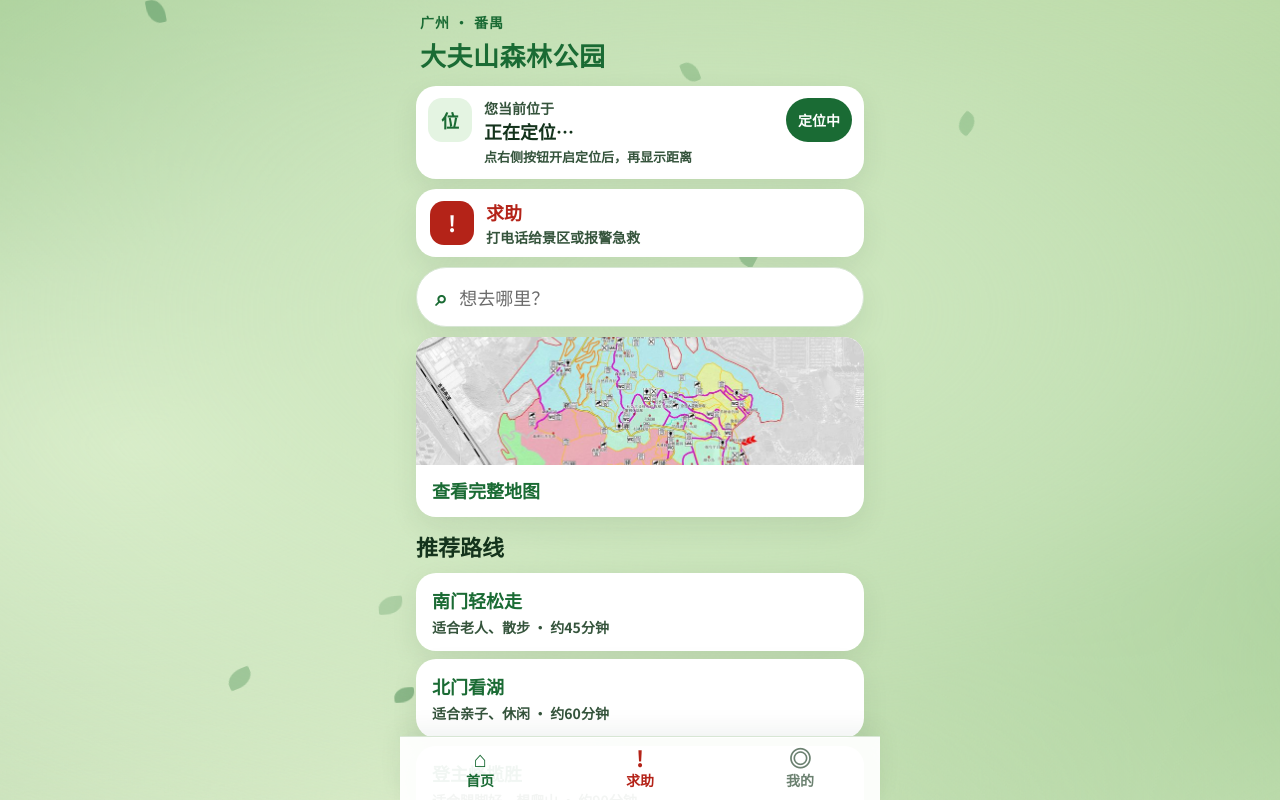
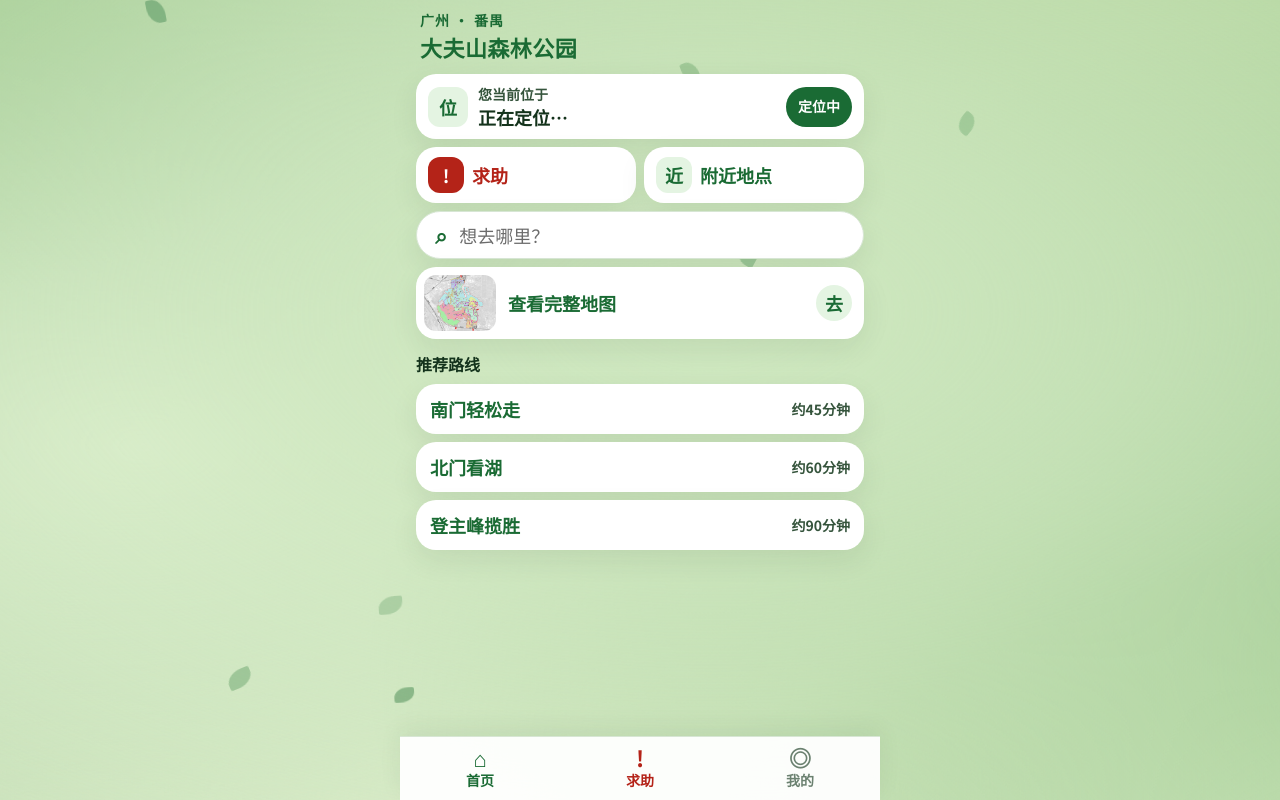
Before and after one commit to starfish85/dafushan-guide, a Vue app: page /#/ in a window 1280 px wide. Both pictures are taken after a click on the button "开始使用". Shown: the top 800 px of the page. Built offline with nearby package versions, Linux system fonts and the light colour scheme; no server answers; a small style sheet from the web is missing.

Commit message:
首页改成大字也能一屏放下
特大/超大字体时不再用整幅地图占满下半屏。求助和附近并排，地图改成一行入口，路线各占一行。

```diff
--- a/src/pages/Home.vue
+++ b/src/pages/Home.vue
@@ -1,7 +1,7 @@
 <script setup>
 import { computed, ref } from 'vue'
 import { useRouter } from 'vue-router'
-import { PARK_INFO, POIS, TYPE_META, withDistance } from '../data/pois'
+import { PARK_INFO, POIS, withDistance } from '../data/pois'
 import { ROUTES } from '../data/routes'
 import { app, userPoint } from '../stores/app'
 import { formatDistance, isInsidePark } from '../utils/geo'
@@ -23,25 +23,8 @@ const locationTitle = computed(() => {
   if (nearest.distance <= 80) return `${nearest.name}附近`
   return `园内，距${nearest.name}约${formatDistance(nearest.distance)}`
 })
-const locationHint = computed(() => {
-  if (!here.value) return '点右侧按钮开启定位后，再显示距离'
-  if (here.value.source === 'mock') return '室内演示，不是手机真实定位'
-  if (here.value.accuracy) return `真实定位，精度约${Math.round(here.value.accuracy)}米`
-  return '真实定位。距离为直线，会比高德开车短'
-})
-const nearby = computed(() => withDistance(POIS, here.value).slice(0, 3))
-
 function search() {
   router.push({ name: 'nearby', query: { q: keyword.value } })
-}
-
-function goPoi(poi) {
-  if (poi.type === 'attraction') router.push({ name: 'detail', params: { id: poi.id } })
-  else router.push({ name: 'navigate', params: { id: poi.id } })
-}
-
-function typeMeta(poi) {
-  return TYPE_META[poi.type]
 }
 </script>
 
@@ -58,7 +41,6 @@ function typeMeta(poi) {
         <div class="loc-text">
           <p class="kicker">您当前位于</p>
           <strong>{{ locationTitle }}</strong>
-          <small>{{ locationHint }}</small>
         </div>
         <button
           v-if="!here || here.source !== 'gps'"
@@ -69,27 +51,29 @@ function typeMeta(poi) {
         </button>
       </article>
 
-      <button class="card help-entry" @click="router.push({ name: 'help' })">
-        <span class="help-mark">!</span>
-        <span>
+      <div class="quick">
+        <button class="card help-entry" @click="router.push({ name: 'help' })">
+          <span class="help-mark">!</span>
           <strong>求助</strong>
-          <em>打电话给景区或报警急救</em>
-        </span>
-      </button>
+        </button>
+        <button class="card near-entry" @click="router.push({ name: 'nearby' })">
+          <span class="near-mark">近</span>
+          <strong>附近地点</strong>
+        </button>
+      </div>
 
-      <form class="search-box" @submit.prevent="search">
+      <form class="search-box home-search" @submit.prevent="search">
         <span class="search-ico" aria-hidden="true">⌕</span>
         <input v-model="keyword" type="search" placeholder="想去哪里？" enterkeyhint="search" />
       </form>
 
       <button class="card map-entry" @click="router.push({ name: 'map' })">
-        <img :src="`${base}maps/park-thumb.jpg?v=3`" alt="景区地图" />
+        <img :src="`${base}maps/park-thumb.jpg?v=3`" alt="" />
         <span class="map-cta">查看完整地图</span>
+        <span class="map-go">去</span>
       </button>
 
-      <div class="near-head">
-        <h2 class="section-title">推荐路线</h2>
-      </div>
+      <h2 class="section-title">推荐路线</h2>
       <div class="routes">
         <button
           v-for="item in ROUTES"
@@ -98,30 +82,7 @@ function typeMeta(poi) {
           @click="router.push({ name: 'route', params: { id: item.id } })"
         >
           <strong>{{ item.name }}</strong>
-          <em>{{ item.audience }} · 约{{ item.minutes }}分钟</em>
-        </button>
-      </div>
-
-      <div class="near-head">
-        <h2 class="section-title">附近</h2>
-        <button class="more" @click="router.push({ name: 'nearby' })">查看更多</button>
-      </div>
-
-      <div class="near-list">
-        <button v-for="poi in nearby" :key="poi.id" class="card near" @click="goPoi(poi)">
-          <span
-            class="type"
-            :style="{ background: typeMeta(poi).color, color: typeMeta(poi).ink }"
-          >
-            {{ typeMeta(poi).icon }}
-          </span>
-          <span class="near-main">
-            <strong>{{ poi.name }}</strong>
-            <em v-if="poi.distance != null">直线 {{ formatDistance(poi.distance) }}</em>
-            <em v-else>定位后显示距离</em>
-            <small v-if="poi.intro" class="intro">{{ poi.intro }}</small>
-          </span>
-          <span class="go">去</span>
+          <em>约{{ item.minutes }}分钟</em>
         </button>
       </div>
     </section>
@@ -133,11 +94,11 @@ function typeMeta(poi) {
   background: transparent;
 }
 .hero {
-  padding: calc(12px + var(--safe-top)) 20px 4px;
+  padding: calc(10px + var(--safe-top)) 20px 2px;
   text-align: left;
 }
 .eyebrow {
-  margin: 0 0 4px;
+  margin: 0 0 2px;
   color: var(--primary);
   font-size: var(--fs-xs);
   font-weight: 800;
@@ -146,26 +107,25 @@ function typeMeta(poi) {
 .hero h1 {
   margin: 0;
   color: var(--primary);
-  font-size: var(--fs-xl);
+  font-size: var(--fs-lg);
   font-weight: 800;
   letter-spacing: 0.02em;
 }
 .pad {
   padding: 8px 16px 8px;
   display: grid;
-  gap: 10px;
+  gap: 8px;
 }
 .loc {
   display: flex;
-  align-items: flex-start;
-  flex-wrap: wrap;
-  gap: 12px;
-  padding: 12px;
+  align-items: center;
+  gap: 10px;
+  padding: 10px 12px;
 }
 .badge {
-  width: 44px;
-  height: 44px;
-  border-radius: 14px;
+  width: 40px;
+  height: 40px;
+  border-radius: 12px;
   background: #e4f4e2;
   color: var(--primary);
   display: flex;
@@ -187,18 +147,11 @@ function typeMeta(poi) {
 .loc strong {
   display: block;
   font-size: var(--fs-md);
-  line-height: 1.3;
-}
-.loc small {
-  display: block;
-  margin-top: 4px;
-  font-size: 13px;
-  font-weight: 600;
-  color: var(--muted);
+  line-height: 1.25;
 }
 .loc-btn {
   flex: none;
-  min-height: 44px;
+  min-height: 40px;
   padding: 0 12px;
   border-radius: 999px;
   background: var(--primary);
@@ -207,39 +160,51 @@ function typeMeta(poi) {
   font-weight: 800;
   white-space: nowrap;
 }
-.help-entry {
+.quick {
+  display: grid;
+  grid-template-columns: 1fr 1fr;
+  gap: 8px;
+}
+.help-entry,
+.near-entry {
   display: flex;
   align-items: center;
-  gap: 12px;
-  padding: 10px 14px;
+  gap: 8px;
+  min-height: 56px;
+  padding: 8px 12px;
   text-align: left;
   width: 100%;
 }
-.help-mark {
-  width: 44px;
-  height: 44px;
-  border-radius: 14px;
-  background: #b42318;
-  color: #fff;
+.help-mark,
+.near-mark {
+  width: 36px;
+  height: 36px;
+  border-radius: 12px;
   display: flex;
   align-items: center;
   justify-content: center;
-  font-size: 22px;
+  font-size: 18px;
   font-weight: 800;
   flex: none;
 }
+.help-mark {
+  background: #b42318;
+  color: #fff;
+}
+.near-mark {
+  background: #e4f4e2;
+  color: var(--primary);
+}
 .help-entry strong {
-  display: block;
+  color: #b42318;
   font-size: var(--fs-md);
-  color: #b42318;
 }
-.help-entry em {
-  display: block;
-  margin-top: 2px;
-  font-style: normal;
-  color: var(--muted);
-  font-size: var(--fs-xs);
-  font-weight: 700;
+.near-entry strong {
+  color: var(--primary);
+  font-size: var(--fs-md);
+}
+.home-search {
+  min-height: var(--tap);
 }
 .search-ico {
   color: var(--primary);
@@ -247,110 +212,30 @@ function typeMeta(poi) {
   font-weight: 700;
 }
 .map-entry {
-  overflow: hidden;
-  padding: 0;
+  display: flex;
+  align-items: center;
+  gap: 12px;
+  padding: 8px 12px 8px 8px;
   text-align: left;
+  width: 100%;
 }
 .map-entry img {
-  width: 100%;
-  height: var(--home-map-h, 128px);
+  width: 72px;
+  height: 56px;
   object-fit: cover;
+  border-radius: 12px;
+  flex: none;
 }
 .map-cta {
-  display: block;
-  padding: 12px 16px 14px;
+  flex: 1;
+  min-width: 0;
   font-size: var(--fs-md);
   font-weight: 800;
   color: var(--primary);
 }
-.routes {
-  display: grid;
-  gap: 8px;
-}
-.route {
-  padding: 14px 16px;
-  text-align: left;
-  width: 100%;
-}
-.route strong {
-  display: block;
-  font-size: var(--fs-md);
-  color: var(--primary);
-}
-.route em {
-  display: block;
-  margin-top: 4px;
-  font-style: normal;
-  color: var(--muted);
-  font-size: var(--fs-xs);
-  font-weight: 700;
-}
-.near-head {
-  display: flex;
-  align-items: center;
-  justify-content: space-between;
-  margin-top: 4px;
-}
-.section-title {
-  margin: 0;
-}
-.more {
-  min-height: 40px;
-  color: var(--primary);
-  font-weight: 800;
-}
-.near-list {
-  display: grid;
-  gap: 10px;
-}
-.near {
-  width: 100%;
-  display: flex;
-  align-items: center;
-  gap: 12px;
-  padding: 12px;
-  text-align: left;
-}
-.type {
-  width: 48px;
-  height: 48px;
-  border-radius: 16px;
-  display: flex;
-  align-items: center;
-  justify-content: center;
-  font-size: 13px;
-  font-weight: 800;
-  flex: none;
-}
-.near-main {
-  flex: 1;
-  min-width: 0;
-  display: flex;
-  flex-direction: column;
-  gap: 2px;
-}
-.near-main strong {
-  font-size: var(--fs-md);
-}
-.near-main em {
-  font-style: normal;
-  color: var(--muted);
-  font-size: var(--fs-xs);
-  font-weight: 700;
-}
-.intro {
-  display: -webkit-box;
-  -webkit-box-orient: vertical;
-  -webkit-line-clamp: 1;
-  overflow: hidden;
-  color: #3d4a3c;
-  font-size: var(--fs-xs);
-  font-weight: 600;
-  line-height: 1.4;
-}
-.go {
-  width: 40px;
-  height: 40px;
+.map-go {
+  width: 36px;
+  height: 36px;
   border-radius: 50%;
   background: #e4f4e2;
   color: var(--primary);
@@ -360,4 +245,32 @@ function typeMeta(poi) {
   font-weight: 800;
   flex: none;
 }
+.section-title {
+  margin: 6px 0 0;
+  font-size: var(--fs-sm);
+}
+.routes {
+  display: grid;
+  gap: 8px;
+}
+.route {
+  display: flex;
+  align-items: center;
+  justify-content: space-between;
+  gap: 10px;
+  padding: 12px 14px;
+  text-align: left;
+  width: 100%;
+}
+.route strong {
+  font-size: var(--fs-md);
+  color: var(--primary);
+}
+.route em {
+  flex: none;
+  font-style: normal;
+  color: var(--muted);
+  font-size: var(--fs-xs);
+  font-weight: 700;
+}
 </style>
```
